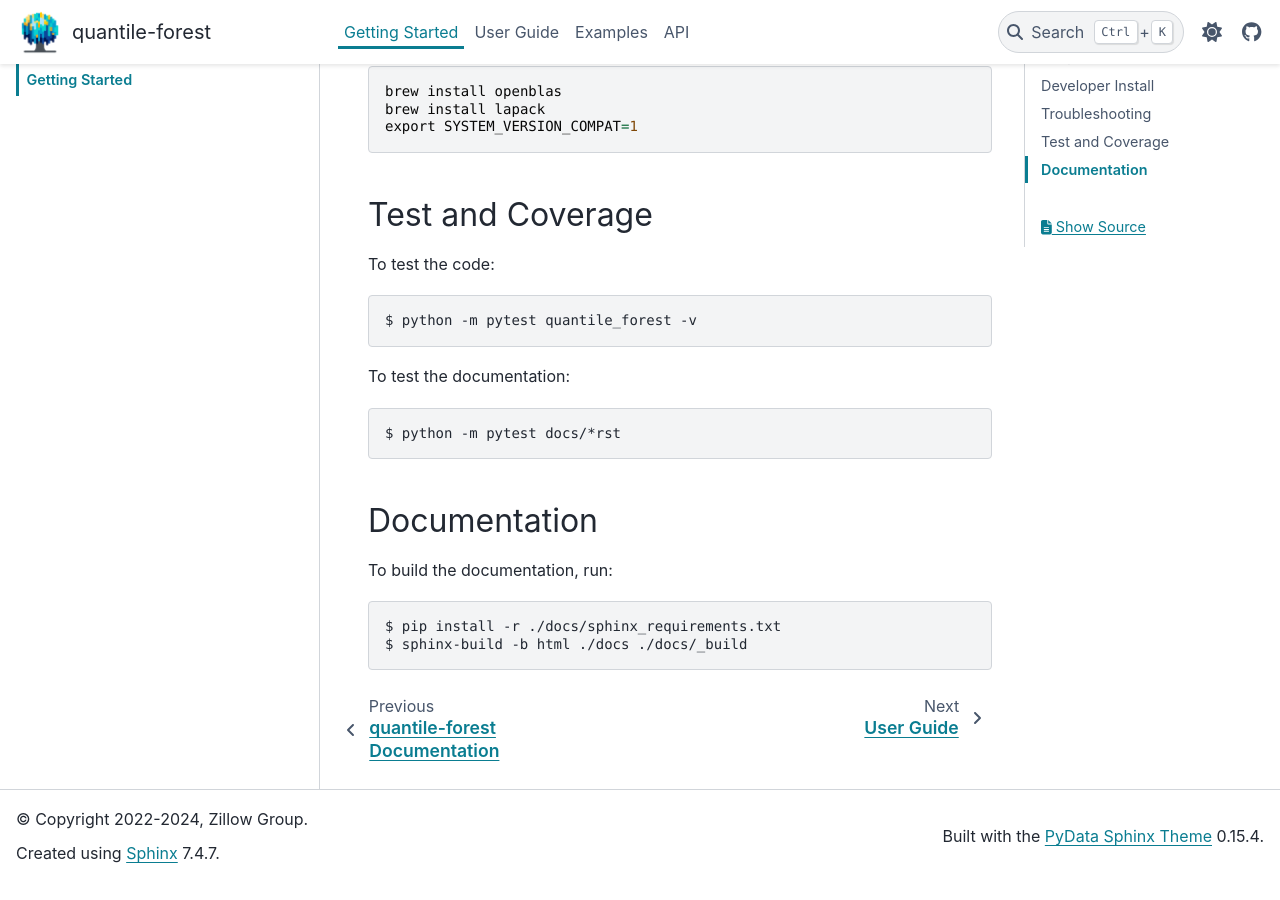
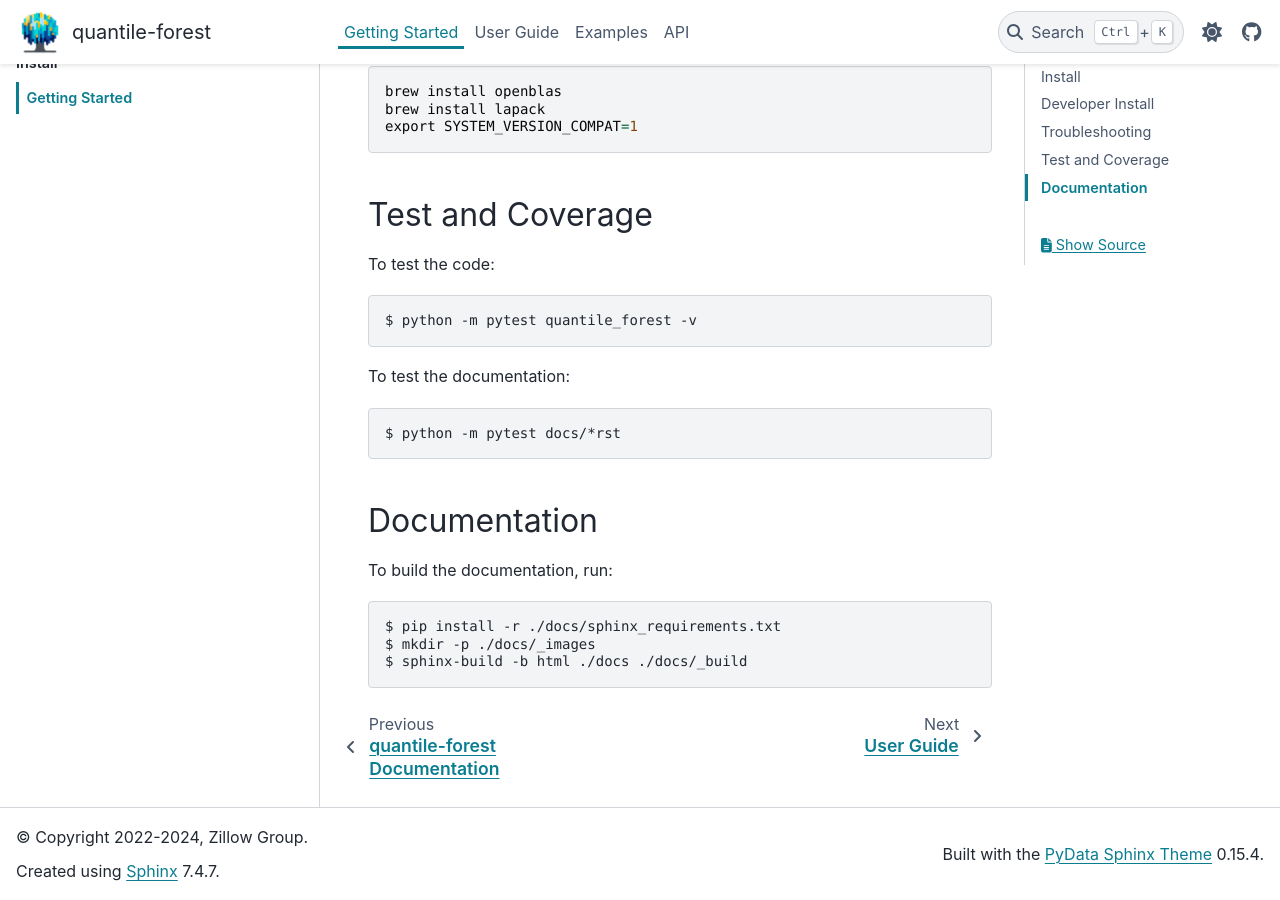
Before and after one commit to zillow/quantile-forest, a Sphinx documentation site: the page built from docs/install.rst, in a window 1280 px wide and 900 px high, scrolled down 1101 px. Built offline with Sphinx 7.4.7 and the PyData theme 0.15.4, drawn with Linux system fonts in a browser that asks for light colours; the version number could not be read and is left out.

Commit message:
Update docs build instructions

```diff
--- a/docs/install.rst
+++ b/docs/install.rst
@@ -59,6 +59,7 @@
 To build the documentation, run::
 
   $ pip install -r ./docs/sphinx_requirements.txt
+  $ mkdir -p ./docs/_images
   $ sphinx-build -b html ./docs ./docs/_build
 
 .. toctree::
```
